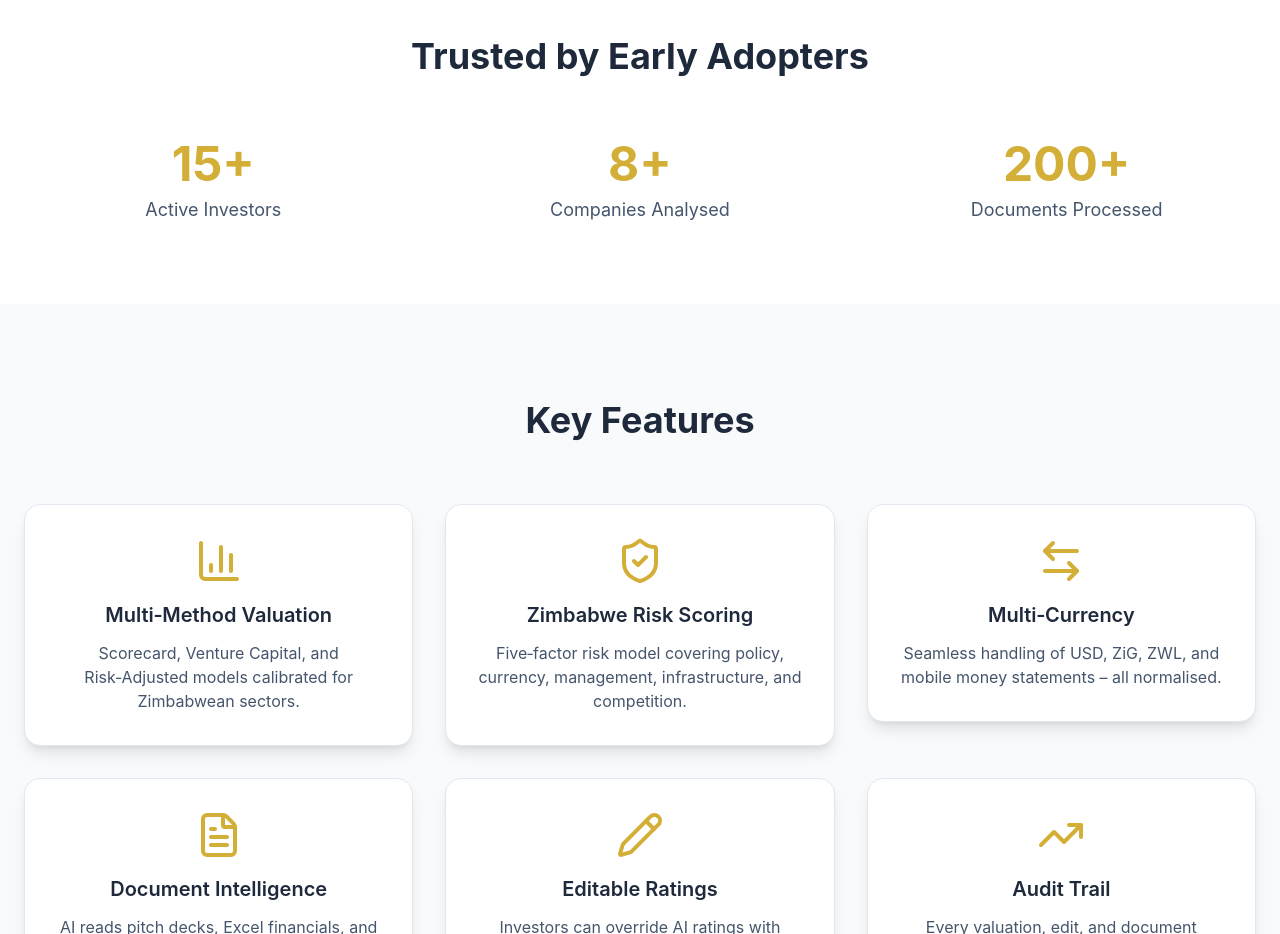
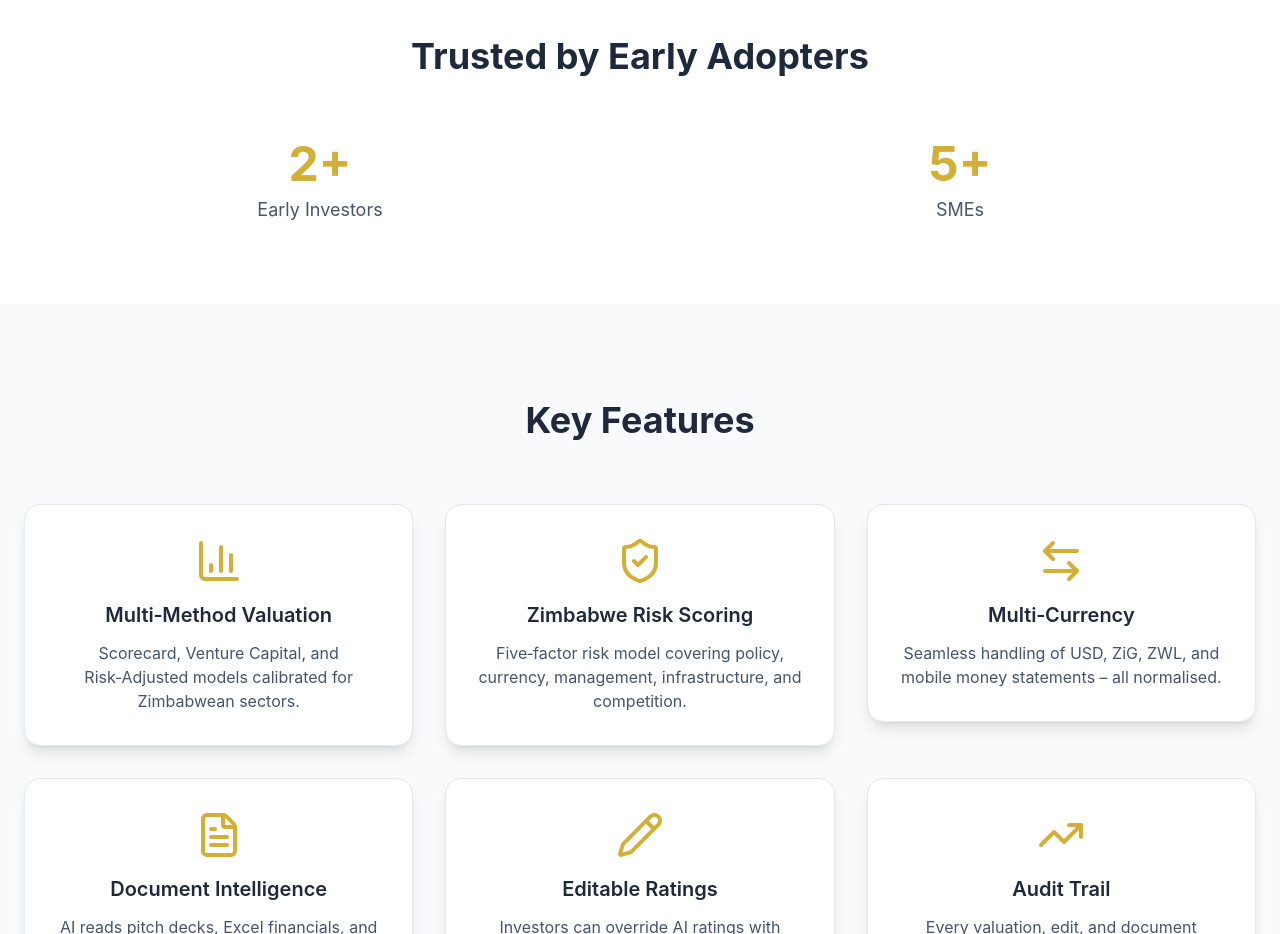
Before and after one commit to simonpfuurai2024/pfurex-analytics, a React (Vite) app in the folder frontend/: page / in a window 1280 px wide. Shown: the part 1980-2914 px from the top of the page. Built offline with nearby package versions, Linux system fonts and the light colour scheme; no server answers.

Commit message:
Update stats counters to reflect early adopter numbers

```diff
--- a/frontend/src/pages/Landing.jsx
+++ b/frontend/src/pages/Landing.jsx
@@ -318,10 +318,9 @@ const Landing = () => {
           <FadeInView>
             <h2 className="text-3xl md:text-4xl font-bold text-center mb-16">Trusted by Early Adopters</h2>
           </FadeInView>
-          <div className="grid md:grid-cols-3 gap-12">
-            <Counter end={15} label="Active Investors" />
-            <Counter end={8} label="Companies Analysed" />
-            <Counter end={200} label="Documents Processed" suffix="+" />
+          <div className="grid md:grid-cols-2 gap-12">
+            <Counter end={2} label="Early Investors" suffix="+" />
+            <Counter end={5} label="SMEs" suffix="+" />
           </div>
         </div>
       </section>
```
